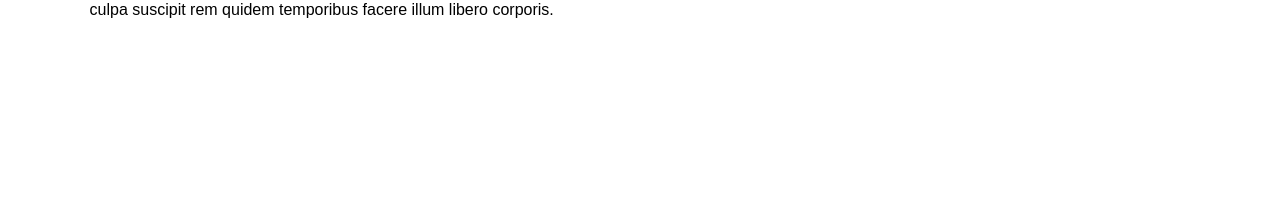
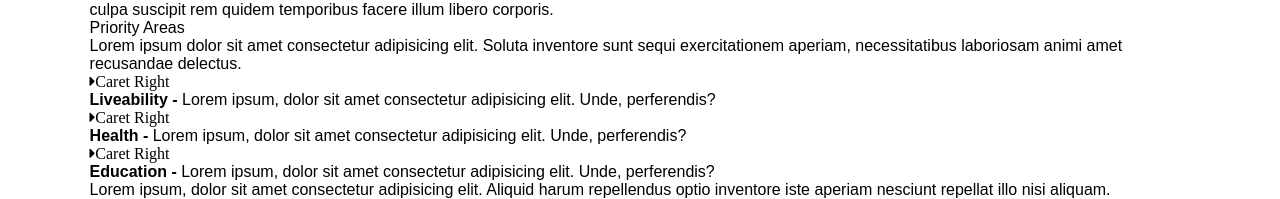
Before and after one commit to amithbhaskaran/QCF-Grants, a plain HTML site: page index.html in a window 1280 px wide. Shown: the part 3889-4088 px from the top of the page. Before the commit the page ends 3908 px from the top, so only its background shows below. Drawn offline with Linux system fonts and the light colour scheme.

Commit message:
Priority Section Added Successfully

```diff
--- a/index.html
+++ b/index.html
@@ -74,7 +74,7 @@
             <li><a href="#FIXME" title="Eligibilty">Eligibilty</a></li>
           </ul>
           <div class="apply-btn">
-            <a href="#FIXME" title="Apply Now" class="">Apply Now</a>
+            <a href="#FIXME" title="Apply Now" class="apply-btn">Apply Now</a>
           </div>
         </div>
       </div>
@@ -122,6 +122,34 @@
         </div>
       </section>
       <!--Objectives Section end-->
+      <!--Priority Section start-->
+      <section class="priority">
+        <div class="wrapper">
+          <h4>Priority Areas</h4>
+          <p>Lorem ipsum dolor sit amet consectetur adipisicing elit. Soluta inventore sunt sequi exercitationem
+            aperiam, necessitatibus laboriosam animi amet recusandae delectus.</p>
+          <ul class="priority-content">
+            <li>
+              <span class="fa fa-caret-right">Caret Right</span>
+              <h5><strong>Liveability - </strong>Lorem ipsum, dolor sit amet consectetur adipisicing elit. Unde,
+                perferendis?</h5>
+            </li>
+            <li>
+              <span class="fa fa-caret-right">Caret Right</span>
+              <h5><strong>Health - </strong>Lorem ipsum, dolor sit amet consectetur adipisicing elit. Unde,
+                perferendis?</h5>
+            </li>
+            <li>
+              <span class="fa fa-caret-right">Caret Right</span>
+              <h5><strong>Education - </strong>Lorem ipsum, dolor sit amet consectetur adipisicing elit. Unde,
+                perferendis?</h5>
+            </li>
+          </ul>
+          <p>Lorem ipsum, dolor sit amet consectetur adipisicing elit. Aliquid harum repellendus optio inventore iste
+            aperiam nesciunt repellat illo nisi aliquam.</p>
+        </div>
+      </section>
+      <!--Priority Section end-->
     </main>
     <!--Main Section end-->
   </div>
```
